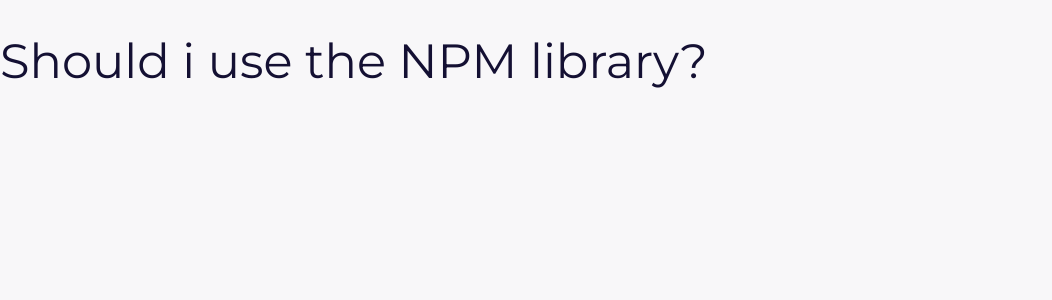
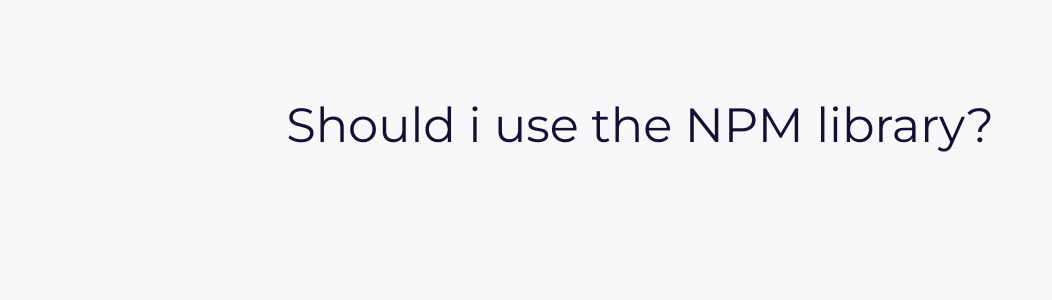
Before and after one commit to psuomine/ShouldIUse, a React (Create React App) app: page / in a window 1280 px wide. Shown: the top 300 px of the page, without its empty margins (0-1052 px from the left). Built offline with nearby package versions, Linux system fonts and the light colour scheme; no server answers.

Commit message:
Adding content component

```diff
--- a/src/App.js
+++ b/src/App.js
@@ -1,12 +1,6 @@
 import React from 'react'
-import PageTitle from 'components/PageTitle'
+import Content from 'components/Content'
 
-const App = () => {
-  return (
-    <>
-      <PageTitle title="Should i use the NPM library?" />
-    </>
-  )
-}
+const App = () => <Content />
 
 export default App
--- /dev/null
+++ b/src/components/Content.jsx
@@ -0,0 +1,16 @@
+import React from 'react'
+import styled from 'styled-components'
+import PageTitle from 'components/PageTitle'
+
+const Container = styled.div`
+  margin-top: 96px;
+  text-align: center;
+`
+
+const Content = () => (
+  <Container>
+    <PageTitle title="Should i use the NPM library?" />
+  </Container>
+)
+
+export default Content
```
